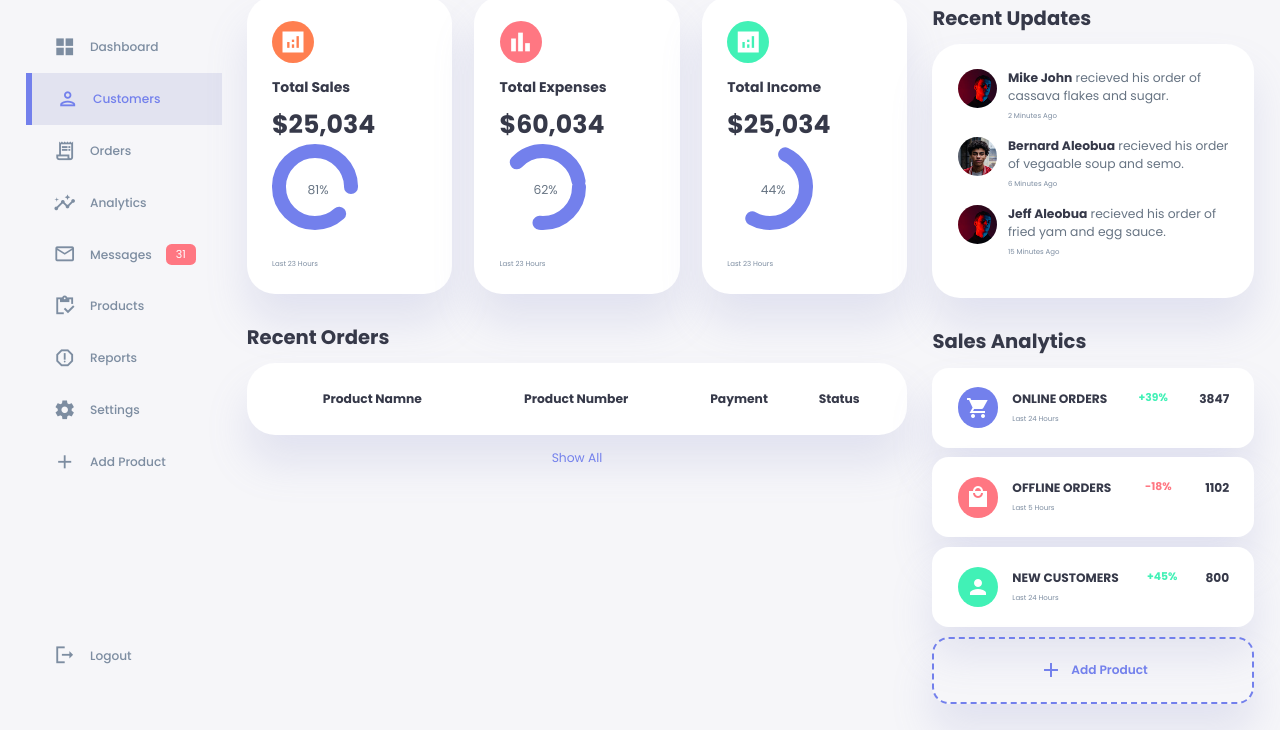
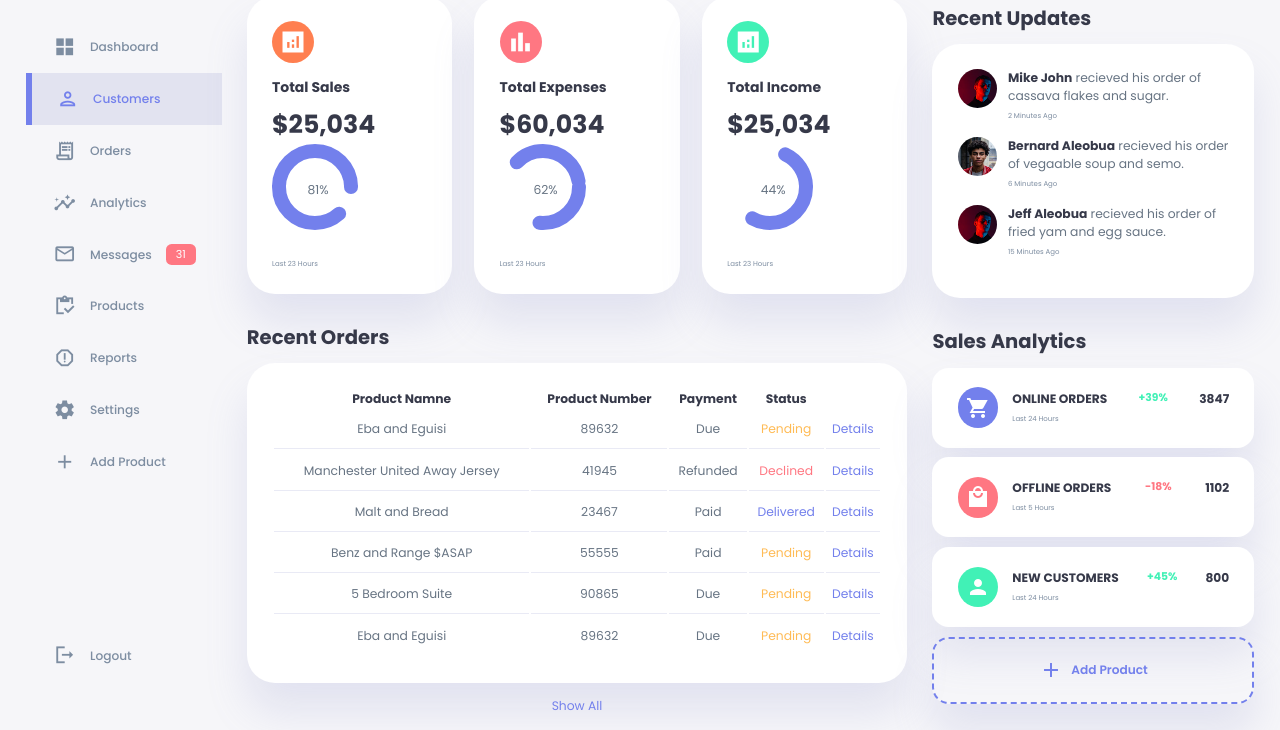
Before and after one commit to Aviatorscode2/admin-dashboard, a plain HTML site: page index.html in a window 1280 px wide. Shown: the part 70-800 px from the top of the page. Drawn offline with Linux system fonts and the light colour scheme.

Commit message:
Orders.js

```diff
--- a/index.js
+++ b/index.js
@@ -22,3 +22,19 @@ themeToggler.addEventListener("click", () => {
     themeToggler.querySelector('span:nth-child(1)').classList.toggle('active');
     themeToggler.querySelector('span:nth-child(2)').classList.toggle('active');
 })
+
+// getting orders from our Orders.js file
+
+Orders.forEach(order => {
+    const tr = document.createElement('tr');
+    const trContent = `
+                        <td>${order.productName}</td>
+                        <td>${order.productNumber}</td>
+                        <td>${order.paymentStatus}</td>
+                        <td class= "${order.shipping === 'Declined' ? 'danger' : order.shipping === 'Pending' ? 'warning' : 'primary'}">${order.shipping}</td>
+                        <td class="primary">Details</td>
+                        `;
+
+    tr.innerHTML = trContent;
+    document.querySelector('table tbody').appendChild(tr);
+})
--- /dev/null
+++ b/orders.js
@@ -0,0 +1,38 @@
+const Orders = [
+    {
+        productName: 'Eba and Eguisi',
+        productNumber: '89632',
+        paymentStatus: 'Due',
+        shipping: 'Pending'
+    },
+    {
+        productName: 'Manchester United Away Jersey',
+        productNumber: '41945',
+        paymentStatus: 'Refunded',
+        shipping: 'Declined'
+    },
+    {
+        productName: 'Malt and Bread',
+        productNumber: '23467',
+        paymentStatus: 'Paid',
+        shipping: 'Delivered'
+    },
+    {
+        productName: 'Benz and Range $ASAP',
+        productNumber: '55555',
+        paymentStatus: 'Paid',
+        shipping: 'Pending'
+    },
+    {
+        productName: '5 Bedroom Suite',
+        productNumber: '90865',
+        paymentStatus: 'Due',
+        shipping: 'Pending'
+    },
+    {
+        productName: 'Eba and Eguisi',
+        productNumber: '89632',
+        paymentStatus: 'Due',
+        shipping: 'Pending'
+    }
+]
--- a/styles.css
+++ b/styles.css
@@ -532,6 +532,11 @@ main .recent-orders a {
     justify-content: center;
 }
 
+.right .sales-analytics .add-product:hover {
+    background: var(--color-primary);
+    color: white;
+}
+
 .right .sales-analytics .add-product div {
     display: flex;
     align-items: center;
```
